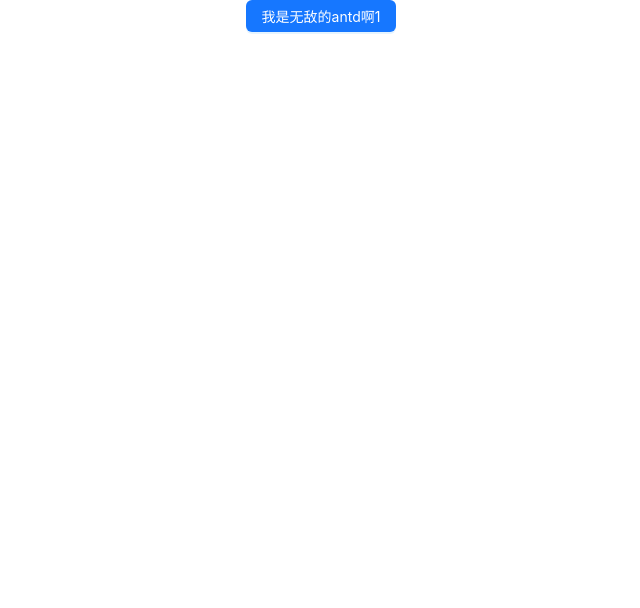
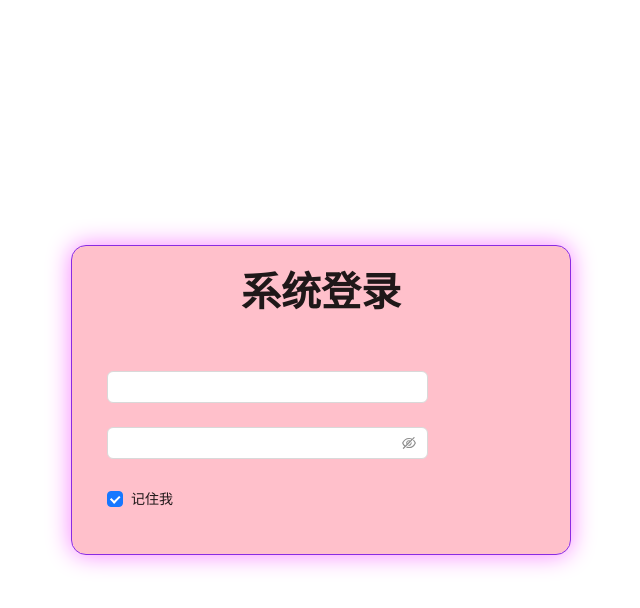
Before and after one commit to 1204456064/react_webpack, a React (Create React App) app: page / in a window 1280 px wide. Shown: the top 608 px of the page, without its empty margins (319-959 px from the left). Built offline with nearby package versions, Linux system fonts and the light colour scheme.

Commit message:
feat: 增加登录页面

```diff
--- a/src/index.js
+++ b/src/index.js
@@ -1,14 +1,32 @@
 import React from 'react';
 import ReactDOM from 'react-dom/client';
-import './index.css';
-import App from './App';
+// import './index.css';
+import LoginCompoent from './views/login/login';
 import reportWebVitals from './reportWebVitals';
-import { BrowserRouter } from 'react-router-dom'
+import { BrowserRouter as Router,Link,Route,Routes} from 'react-router-dom'
+import routes from './router/router';
 const root = ReactDOM.createRoot(document.getElementById('root'));
 root.render(
-  <BrowserRouter>
-    <App />
-  </BrowserRouter>,
+  <Router>
+    {/* <Link to="/button">按钮组件哦</Link>
+    <Link to="/table">表格组件哦</Link>
+
+    <br />
+    <Routes>
+    {
+      routes.map((value,key)=>{
+        if(value.exact) {
+          return <Route exact path={value.path} element={<value.component></value.component>} key={key} />
+        }else {
+            return <Route path={value.path} element={<value.component></value.component>} key={key} />
+        }
+      })
+    }
+    </Routes> */}
+    <Routes>
+      <Route path='/' element={<LoginCompoent></LoginCompoent>}></Route>
+    </Routes>
+  </Router>,
 );
 
 // If you want to start measuring performance in your app, pass a function
--- /dev/null
+++ b/src/router/router.js
@@ -0,0 +1,22 @@
+import ButtonCompoent from "../views/components/button";
+import TableCompoent from "../views/components/table";
+import App from "../App";
+const routes = [
+    {
+        path:'/',
+        component: App,
+        exact: true
+    },
+    {
+        path:'/button',
+        component: ButtonCompoent,
+        exact: true
+    },
+    {
+        path:'/table',
+        component: TableCompoent,
+        exact: true
+    }
+]
+
+export default routes
--- /dev/null
+++ b/src/views/components/button.js
@@ -0,0 +1,20 @@
+import { Button } from "antd";
+import React,{ Component } from "react";
+
+
+class ButtonCompoent extends Component{
+    render (){
+        return(
+            <div style={{ padding: "300px" }}>
+                <Button type="primary">Primary Button</Button>
+                <Button>Default Button</Button>
+                <Button type="dashed">Dashed Button</Button>
+                <Button type="text">Text Button</Button>
+                <Button type="link">Link Button</Button>
+                <Button>我是按钮组件哦</Button>
+            </div>
+        )
+    }
+}
+
+export default ButtonCompoent
--- /dev/null
+++ b/src/views/components/table.js
@@ -0,0 +1,46 @@
+import {  Table } from "antd";
+import React,{ Component } from "react";
+const dataSource = [
+    {
+      key: '1',
+      name: '胡彦斌',
+      age: 32,
+      address: '西湖区湖底公园1号',
+    },
+    {
+      key: '2',
+      name: '胡彦祖',
+      age: 42,
+      address: '西湖区湖底公园1号',
+    },
+  ];
+
+  const columns = [
+    {
+      title: '姓名',
+      dataIndex: 'name',
+      key: 'name',
+    },
+    {
+      title: '年龄',
+      dataIndex: 'age',
+      key: 'age',
+    },
+    {
+      title: '住址',
+      dataIndex: 'address',
+      key: 'address',
+    },
+  ];
+
+class TableCompoent extends Component{
+    render (){
+        return(
+            <div style={{ padding: "300px" }}>
+               <Table dataSource={dataSource} columns={columns} />;
+            </div>
+        )
+    }
+}
+
+export default TableCompoent
--- /dev/null
+++ b/src/views/login/login.css
@@ -0,0 +1,43 @@
+html,
+body {
+  height: 100%;
+  width: 100%;
+}
+body {
+  padding: 0;
+  margin: 0;
+}
+
+.login {
+    height: 100vh;
+    width: 100%;
+}
+
+.title {
+    margin: 0px auto 48px auto;
+    text-align: center;
+    font-size: 40px;
+}
+
+.content {
+    width: 100%;
+    display: flex;
+    align-items: center;
+    justify-content: center;
+    height: 100%;
+}
+
+.form {
+    border-radius: 15px;
+    background-clip: padding-box;
+    width: 500px;
+    padding: 15px 35px 15px 35px;
+    background-color: #ffc0cb;
+    border: 1px solid blueviolet;
+    box-shadow: 0 0 25px #f885ff;
+  }
+
+  .login-button {
+    width: 100%;
+    height: 40px;
+  }
--- /dev/null
+++ b/src/views/login/login.js
@@ -0,0 +1,54 @@
+import { Form } from "antd";
+import { Input } from "antd";
+import { Checkbox } from "antd";
+import { Button } from "antd";
+import React,{ Component } from "react";
+import './login.css'
+
+const App = ()=> (
+    <div className="login">
+        <div className="content">
+        <Form
+            model="form"
+            className="form"
+            labelCol={ { span: 4 } }
+            wrapperCol={ { span: 18 } }
+        >
+            <h3 className="title">系统登录</h3>
+            <Form.Item
+                name="userName"
+                rules={[{ required: true, message: '请输入用户名' }]}
+            >
+                <Input  />
+            </Form.Item>
+            <Form.Item
+                name="password"
+                rules={[{ required: true, message: '请输入密码' }]}
+            >
+                <Input.Password  />
+            </Form.Item>
+            <Form.Item
+                name="checked"
+                rules={[{ required: true, message: '记住我' }]}
+            >
+                <Checkbox checked={true}>记住我</Checkbox>
+            </Form.Item>
+        </Form>
+    </div>
+</div>
+)
+
+
+// class LoginCompoent extends Component{
+//     render (){
+//         return(
+//             <div className="login">
+//                 <div className="content">
+//                     {/* <App> */}
+//                 </div>
+//             </div>
+//         )
+//     }
+// }
+
+export default App
```
Also changed, not shown: src/views/login.js (deleted).
